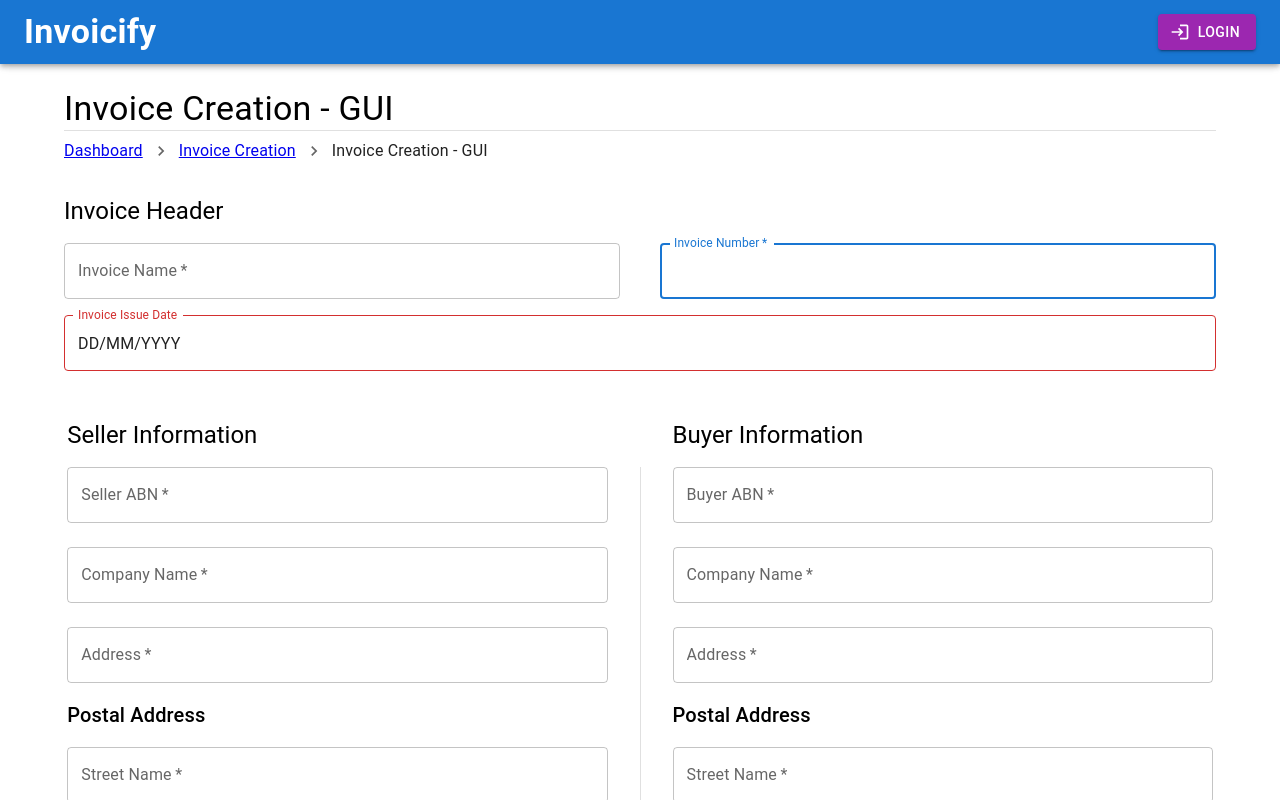
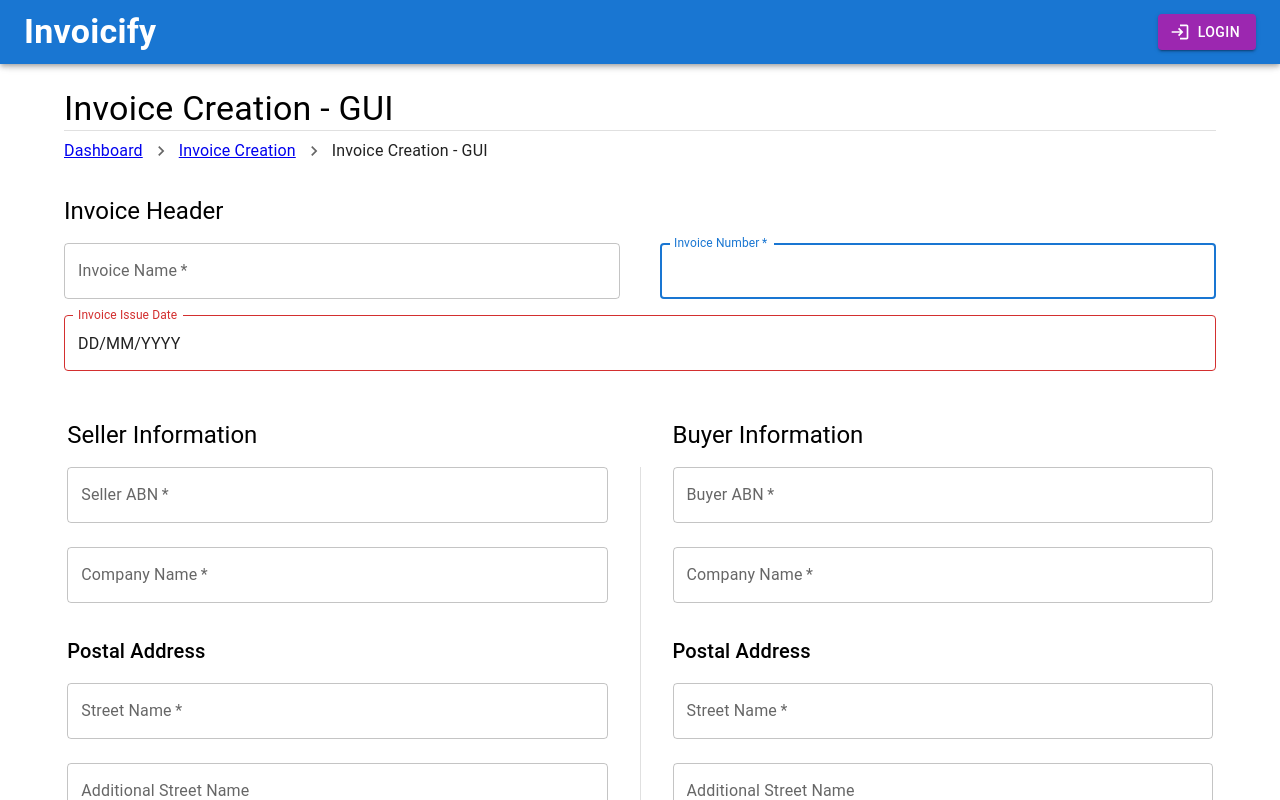
Before and after one commit to Nathan-CSE/Invoicify, a React (Create React App) app in the folder frontend/: page /invoice-creation-GUI in a window 1280 px wide. Shown: the top 800 px of the page. Built offline with nearby package versions, Linux system fonts and the light colour scheme.

Commit message:
removed company address field on gui

```diff
--- a/frontend/src/pages/InvoiceCreation/CreationGUI.tsx
+++ b/frontend/src/pages/InvoiceCreation/CreationGUI.tsx
@@ -653,18 +653,9 @@ export default function CreationGUI(props: {
                 id='sellerCompanyName'
                 label='Company Name'
                 name='sellerCompanyName'
-                sx={{ width: '100%' }}
+                sx={{ width: '100%', mb: 3 }}
                 value={sellerName}
                 onChange={(e) => setSellerName(e.target.value)}
-              />
-
-              <TextField
-                margin='normal'
-                required
-                id='sellerAddress'
-                label='Address'
-                name='sellerAddress'
-                sx={{ width: '100%' }}
               />
 
               <Typography variant='h6' sx={{ mt: 1 }}>
@@ -763,18 +754,9 @@ export default function CreationGUI(props: {
                 id='buyerCompanyName'
                 label='Company Name'
                 name='buyerCompanyName'
-                sx={{ width: '100%' }}
+                sx={{ width: '100%', mb: 3 }}
                 value={buyerName}
                 onChange={(e) => setBuyerName(e.target.value)}
-              />
-
-              <TextField
-                margin='normal'
-                required
-                id='buyerAddress'
-                label='Address'
-                name='buyerAddress'
-                sx={{ width: '100%' }}
               />
 
               <Typography variant='h6' sx={{ mt: 1 }}>
```
